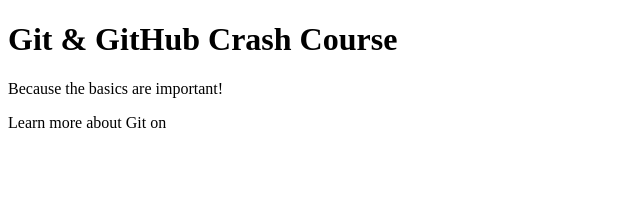
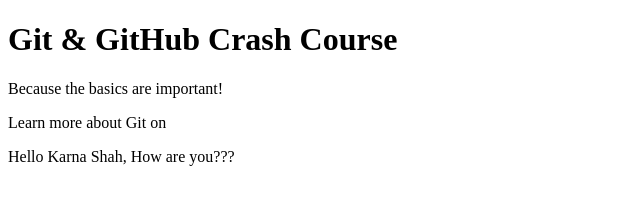
Before and after one commit to karna20/github-action, a plain HTML site: page index.html in a window 1280 px wide. Shown: the whole page, without its empty margins (0-640 px from the left). Drawn offline with Linux system fonts and the light colour scheme.

Commit message:
Added new line

```diff
--- a/index.html
+++ b/index.html
@@ -10,5 +10,6 @@
     <h1>Git & GitHub Crash Course</h1>
     <p>Because the basics are important!</p>
     <p> Learn more about Git on </p>
+    <p> Hello Karna Shah, How are you??? </p>
   </body>
 </html>
```
